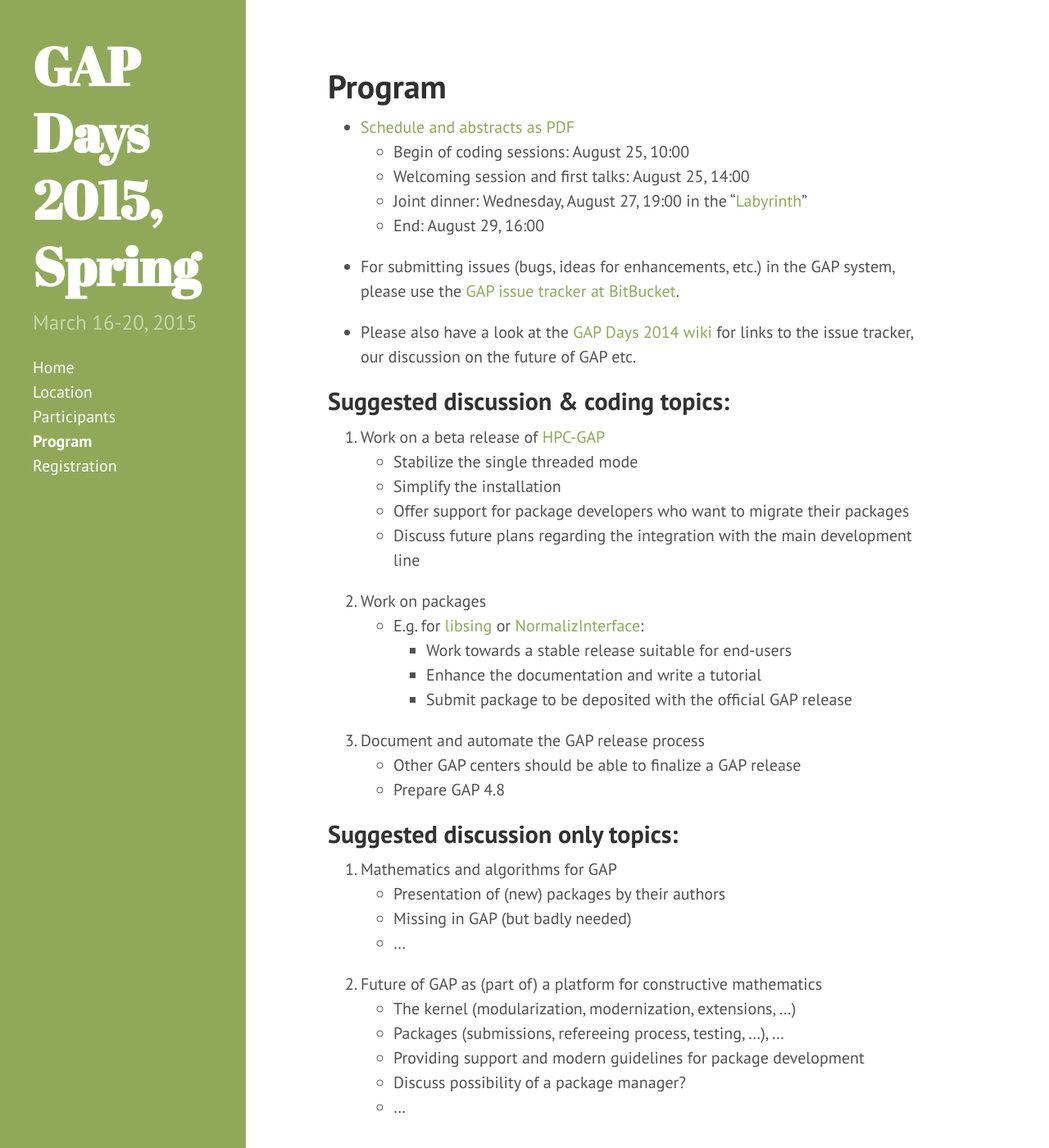
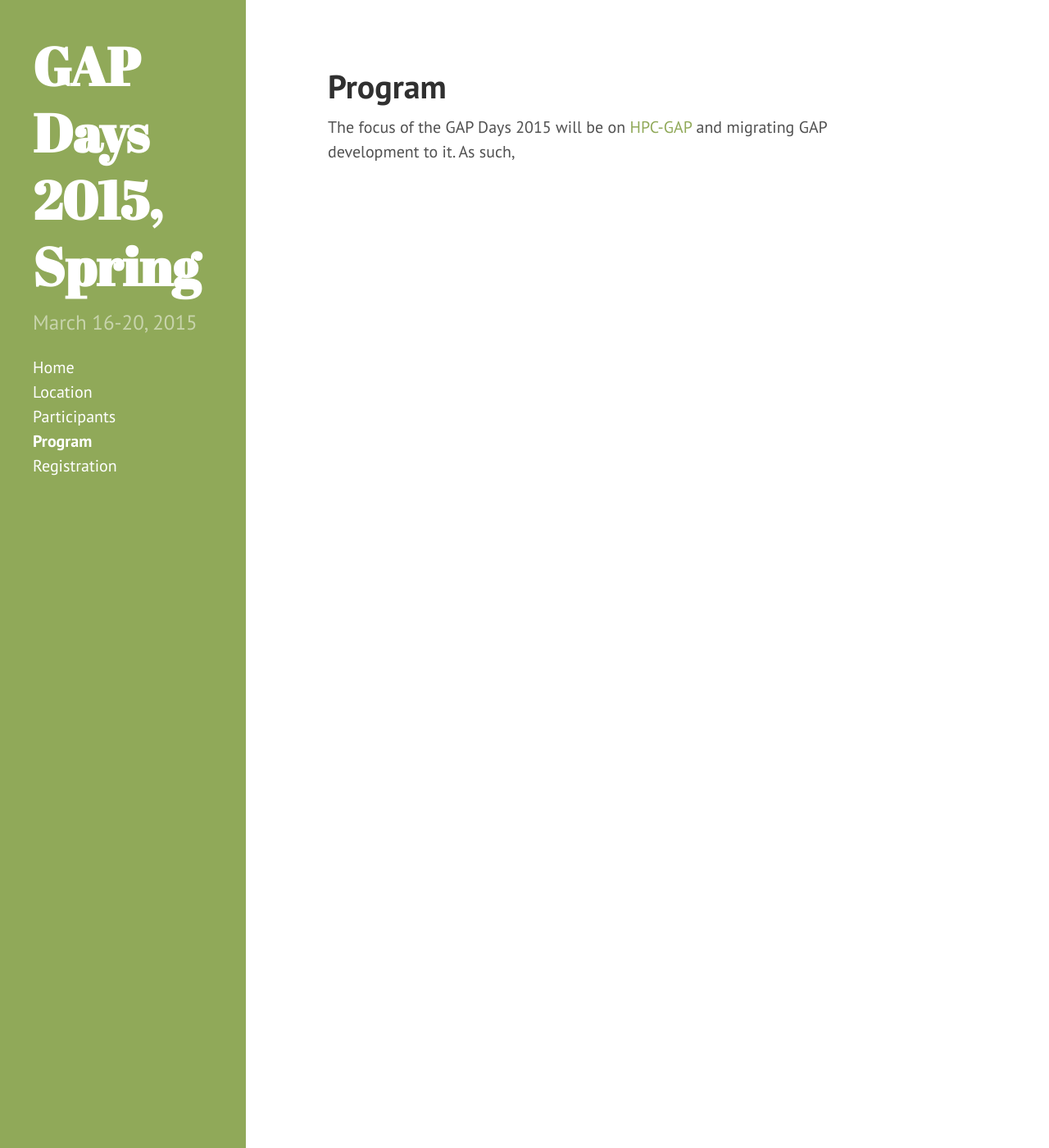
Before and after one commit to gapdays/gapdays2015-spring, a Jekyll site: the page built from program.md, in a window 1280 px wide and 1400 px high. Shown: the whole window at 82% size. Built offline with Jekyll 4.4.1, drawn with Linux system fonts in a browser that asks for light colours; Markdown is read by kramdown in place of the engine named in the settings.

Commit message:
No program yet

```diff
--- a/program.md
+++ b/program.md
@@ -3,17 +3,23 @@ layout: page
 title: Program
 ---
 
-* [Schedule and abstracts as PDF](/gapday2014-program.pdf)
-  * Begin of coding sessions: August 25, 10:00
-  * Welcoming session and first talks: August 25, 14:00
+The focus of the GAP Days 2015 will be on [HPC-GAP](http://www-circa.mcs.st-and.ac.uk/hpcgap.php)
+and migrating GAP development to it. As such,
+
+
+{% comment %}
+* [Schedule and abstracts as PDF](/program.pdf)
+  * Begin of coding sessions: Monday, March 16, 10:00
+  * Welcoming session and first talks: Monday, March 16, 14:00
   * Joint dinner: Wednesday, August 27, 19:00 in the "[Labyrinth](http://www.labyrinthaachen.de)"
-  * End: August 29, 16:00
+  * End: Friday, March 20, 16:00
 
 * For submitting issues (bugs, ideas for enhancements, etc.) in the GAP system, please use the
 [GAP issue tracker at BitBucket](https://bitbucket.org/gap-system/gap/issues).
 
 * Please also have a look at the [GAP Days 2014 wiki](https://github.com/gap-system/gapdays2014/wiki)
 for links to the issue tracker, our discussion on the future of GAP etc.
+
 
 ## Suggested discussion & coding topics:
 
@@ -50,3 +56,5 @@ for links to the issue tracker, our discussion on the future of GAP etc.
 	* Providing support and modern guidelines for package development
 	* Discuss possibility of a package manager?
 	* ...
+
+{% endcomment %}
```
